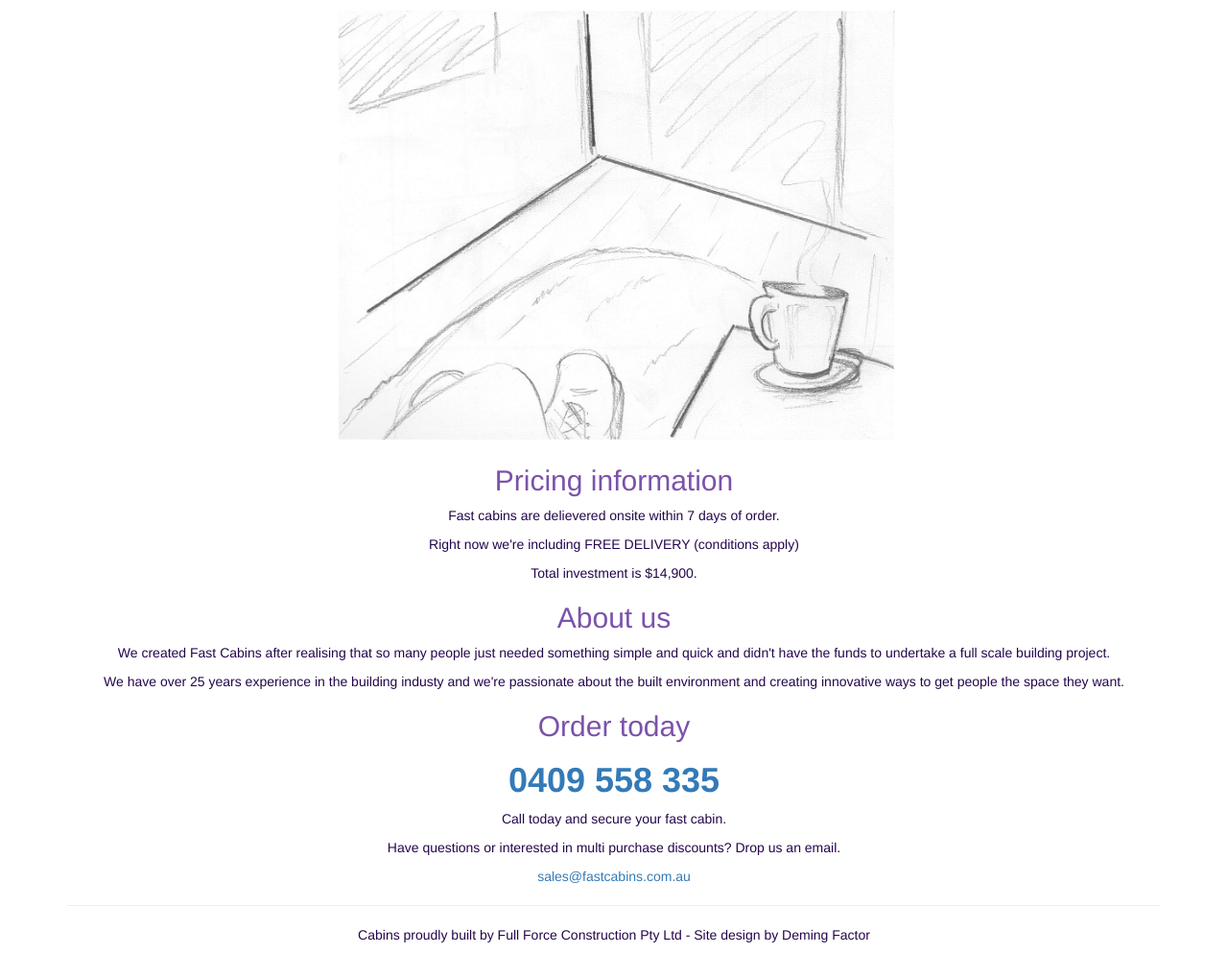
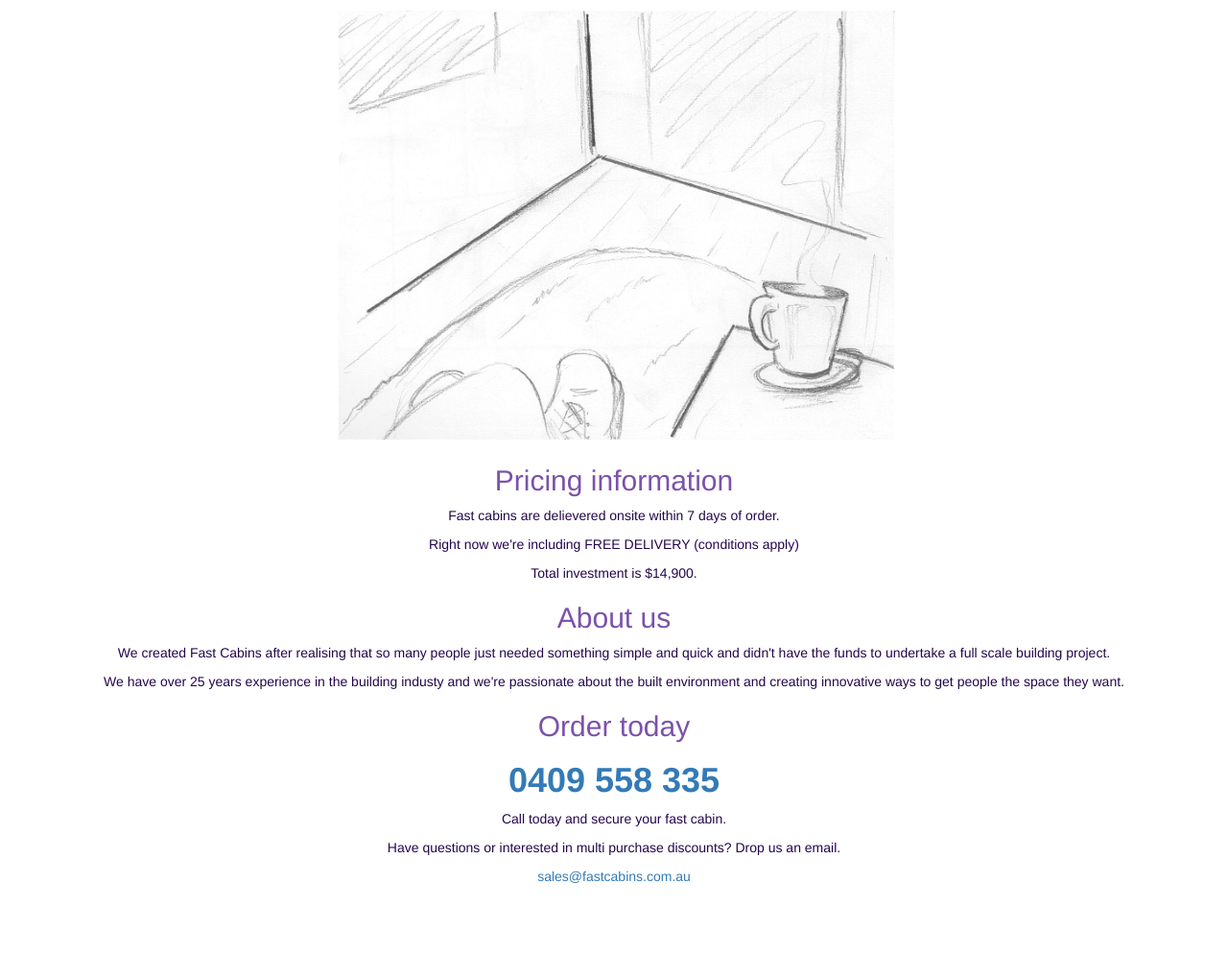
Before and after one commit to fhilipk/fastcabins.com.au, a plain HTML site: page index.html in a window 1280 px wide. Shown: the part 6018-7012 px from the top of the page at 96% size. After the commit the page ends 6941 px from the top, so only its background shows below. Drawn offline with nearby package versions, Linux system fonts and the light colour scheme.

Commit message:
Removed footer. Unnecessary currently.

```diff
--- a/index.html
+++ b/index.html
@@ -111,8 +111,6 @@
 			<p>Have questions or interested in multi purchase discounts? Drop us an email.</p>
 			<a href= "mailto:sales@fastcabins.com.au" >sales@fastcabins.com.au</a>
 			</div>
-		<hr>
-		<p>Cabins proudly built by Full Force Construction Pty Ltd - Site design by Deming Factor</p>
 
 <!-- Google Analytics-->
 		<script>
```
